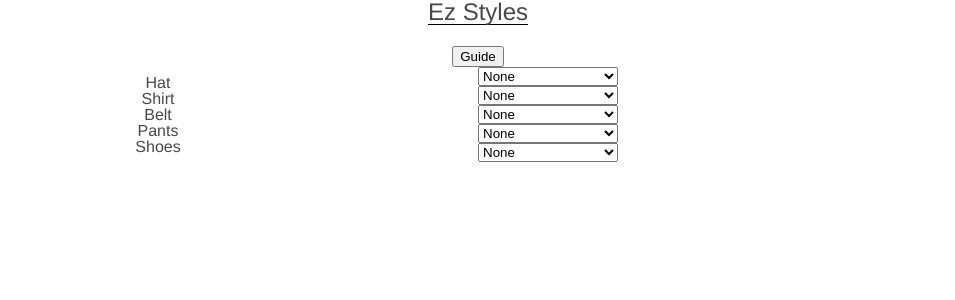
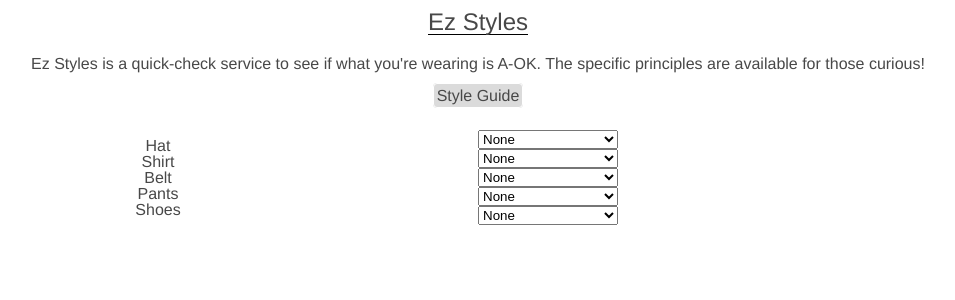
Before and after one commit to AbstractRamen/ez-styles, a PHP site: page / in a window 1280 px wide. Shown: the top 300 px of the page, without its empty margins (162-1117 px from the left). Run offline with PHP 8.4, Linux system fonts and the light colour scheme; style sheets or scripts are compiled from the project's sources.

Commit message:
Styling button

```diff
--- a/bundle.css
+++ b/bundle.css
@@ -49,6 +49,7 @@ table {
 .title {
   border-bottom: 1px solid black;
   font-size: 24px;
+  margin-top: 10px;
   margin-bottom: 5px;
   text-align: center;
   width: auto; }
@@ -83,6 +84,11 @@ table {
 .colors {
   width: 140px; }
 
+.intro {
+  width: 70%;
+  text-align: center;
+  margin-bottom: 10px; }
+
 .modal {
   display: none;
   position: fixed;
@@ -102,4 +108,11 @@ table {
   border: 1px solid #888;
   width: 80%; }
 
+#style-button {
+  border: 1px solid white;
+  border-radius: 4px;
+  padding: 3px;
+  font-weight: 500;
+  background-color: #DBDBDB; }
+
 /*# sourceMappingURL=bundle.css.map */
--- a/index.html
+++ b/index.html
@@ -4,12 +4,18 @@
     <meta charset="utf-8">
     <title>Ez Styles</title>
     <link rel='stylesheet' href='bundle.css' />
+        <script src='bundle.js'></script>
   </head>
   <body>
     <div class='entire-page'>
       <p class='title'>Ez Styles</p><br/>
 
-      <button class='style-guide' id="style-button">Guide</button>
+      <div class="intro">
+        <span class='intro-blurb'>
+          Ez Styles is a quick-check service to see if what you're wearing is A-OK. The specific principles are available for those curious!
+        </span><br/><br/>
+        <span class='style-guide' id="style-button">Style Guide</span>
+      </div><br/>
 
       <div class="modal" id='style-modal'>
         <div class="modal-content">
@@ -92,6 +98,5 @@
         </section>
       </section>
     </div>
-    <script src='bundle.js'></script>
   </body>
 </html>
--- a/main.js
+++ b/main.js
@@ -1,3 +1,9 @@
+document.addEventListener('DOMContentLoaded', ()=> {
+
+document.getElementsByClassName('colors hat-prop')[0].addEventListener('change', (event)=> {console.warn(event);})
+
+console.log(document.getElementsByClassName('colors hat-prop'))
+
 class Hat {
   constructor(){
     this.color = null;
@@ -48,11 +54,9 @@ const throwResponse = function(apparelCombo){
   return errors
 }
 
-// Get the modal
 var modal = document.getElementById('style-modal');
 console.log(modal);
 
-// Get the button that opens the modal
 var btn = document.getElementById("style-button");
 console.log(btn);
 
@@ -71,3 +75,5 @@ window.onclick = function(event) {
         modal.style.display = "none";
     }
 }
+
+})
--- a/styles.scss
+++ b/styles.scss
@@ -3,6 +3,7 @@
 .title {
   border-bottom: 1px solid black;
   font-size: 24px;
+  margin-top: 10px;
   margin-bottom: 5px;
   text-align: center;
   width: auto;
@@ -46,8 +47,11 @@
   width: 140px;
 }
 
-.tutorial-modal {
+.intro {
+  width: 70%;
+  text-align: center;
 
+  margin-bottom: 10px;
 }
 
 .modal {
@@ -70,3 +74,11 @@
   border: 1px solid #888;
   width: 80%;
 }
+
+#style-button {
+  border: 1px solid white;
+  border-radius: 4px;
+  padding: 3px;
+  font-weight: 500;
+  background-color: #DBDBDB;
+}
```
Also changed, not shown: 1 other file.
